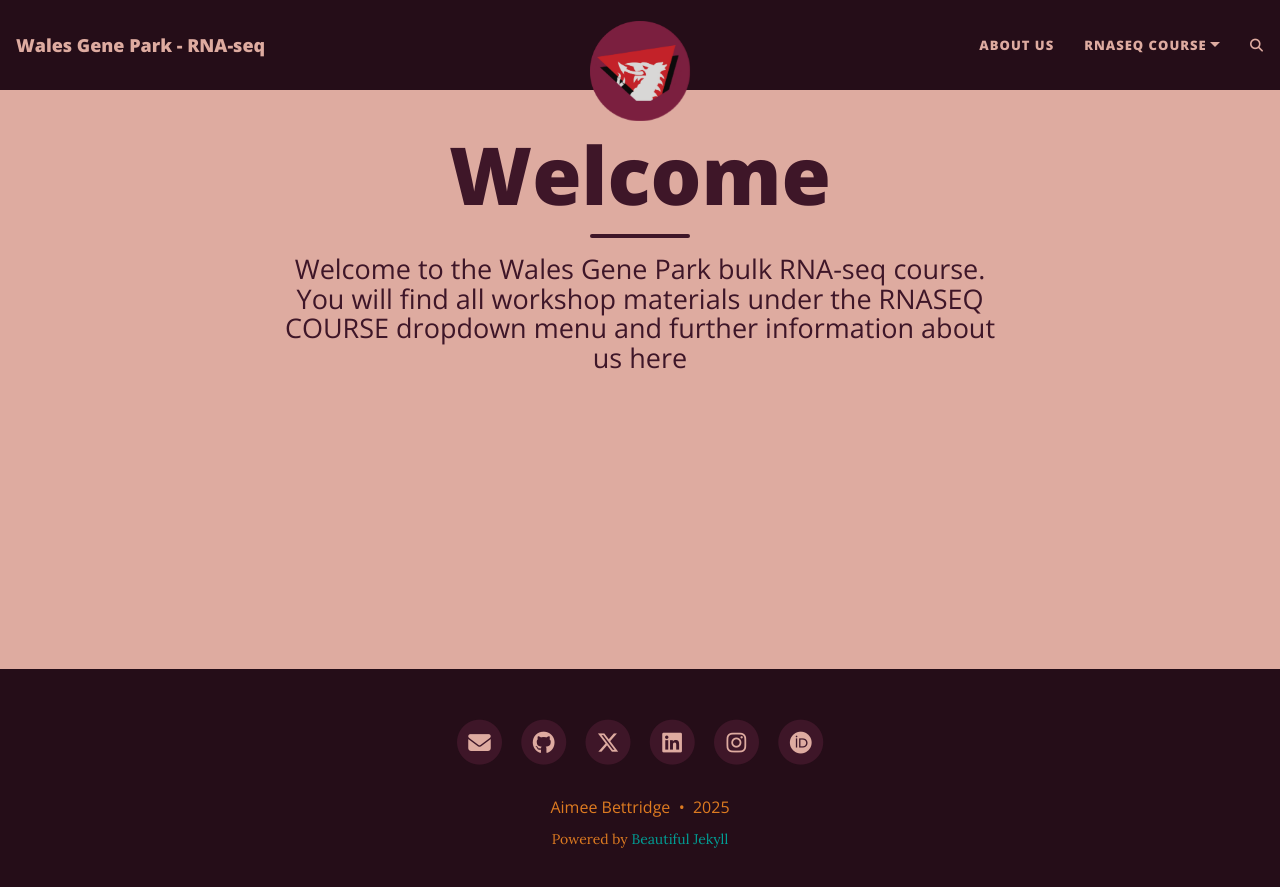
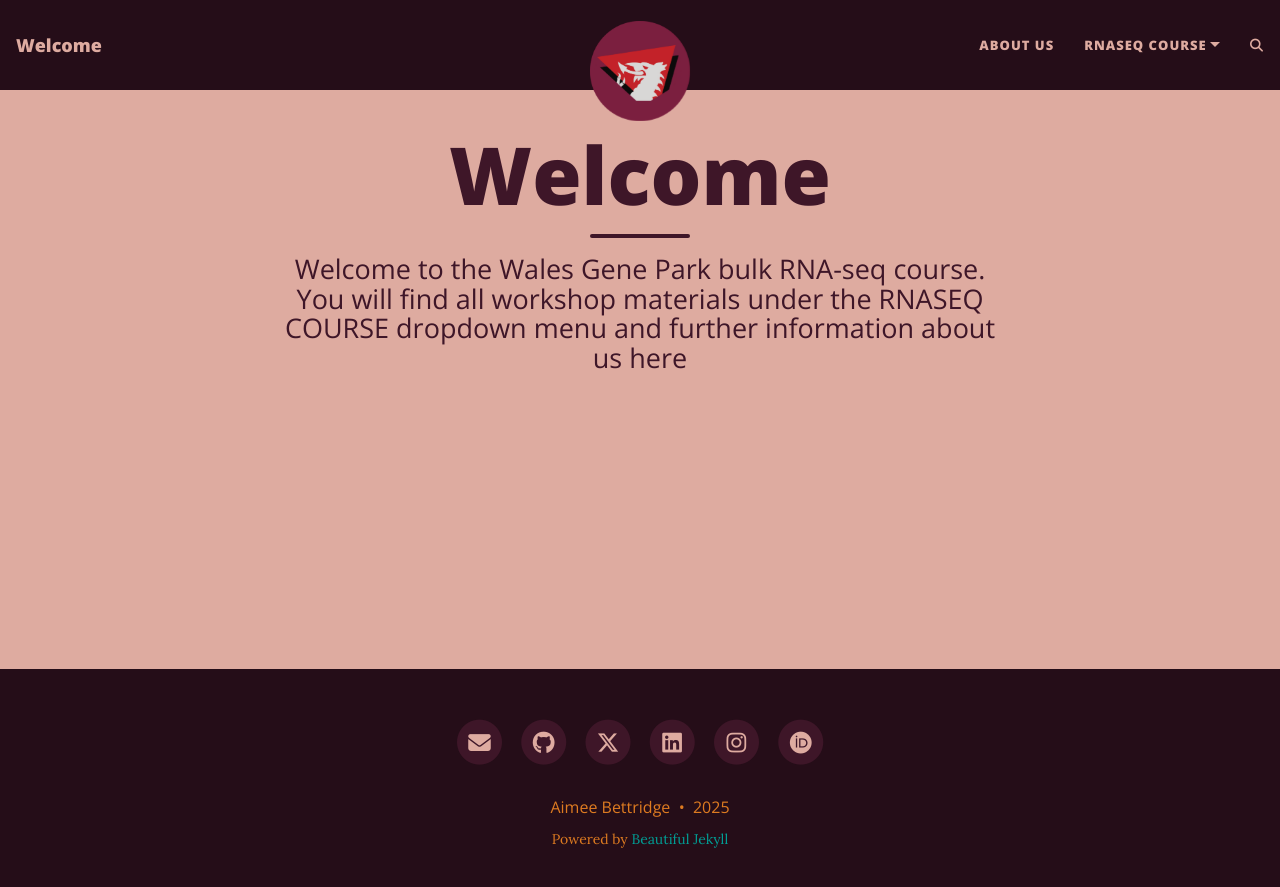
Before and after one commit to abettr/abettr.github.io, a Jekyll site: the page built from index.html, in a window 1280 px wide. Shown: the top 887 px of the page. Built offline with Jekyll 4.4.1, drawn with Linux system fonts in a browser that asks for light colours; the list of posts is cut into pages by our own code; comment, search, counter and statistics services are not loaded.

Commit message:
Update _config.yml
Changed landing page title back to welcome. It makes sense!

```diff
--- a/_config.yml
+++ b/_config.yml
@@ -10,7 +10,7 @@
 ############################
 
 # Name of website
-title: Wales Gene Park - RNA-seq
+title: Welcome
 
 # Your name to show in the footer
 author: Aimee Bettridge
```
